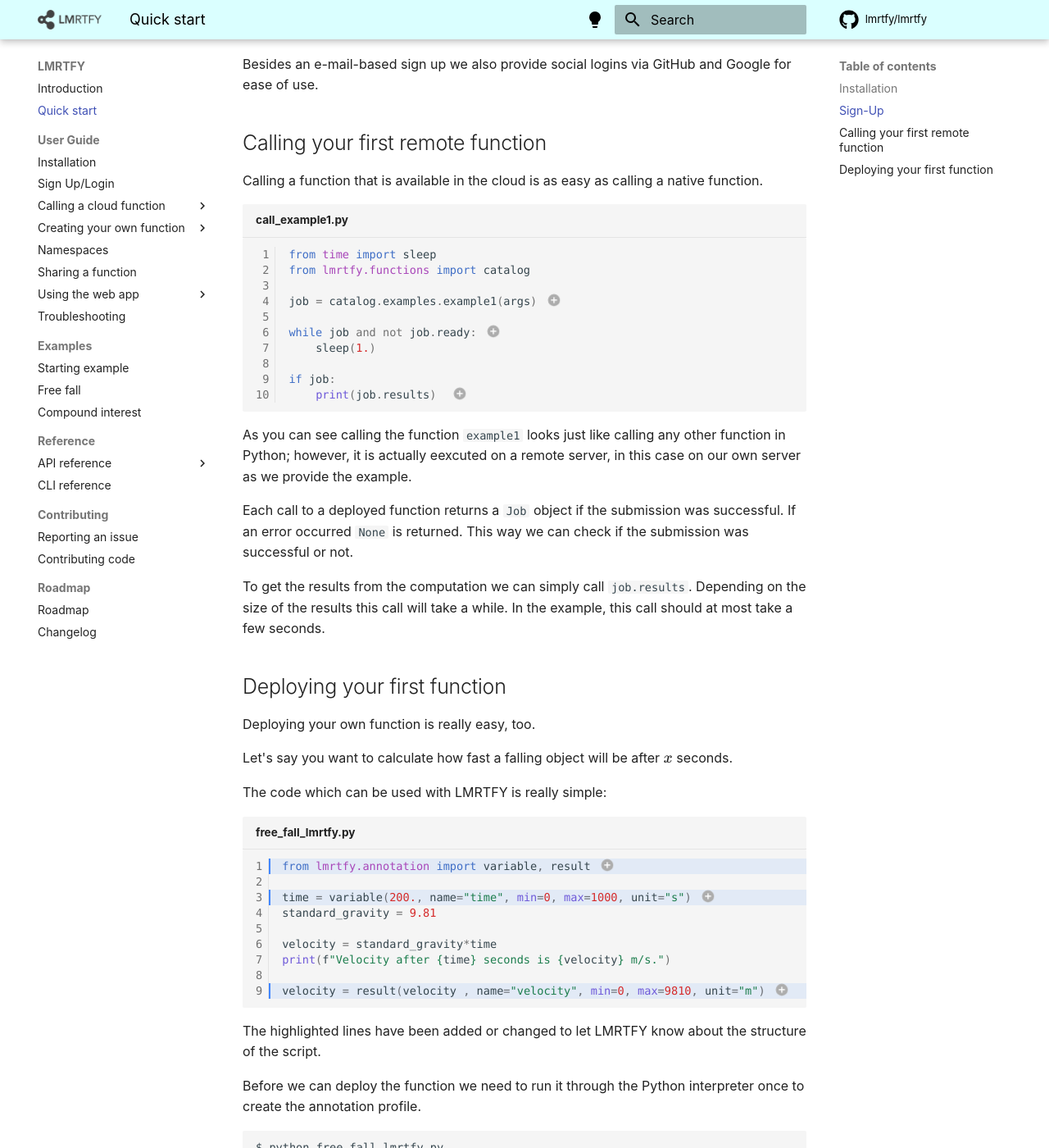
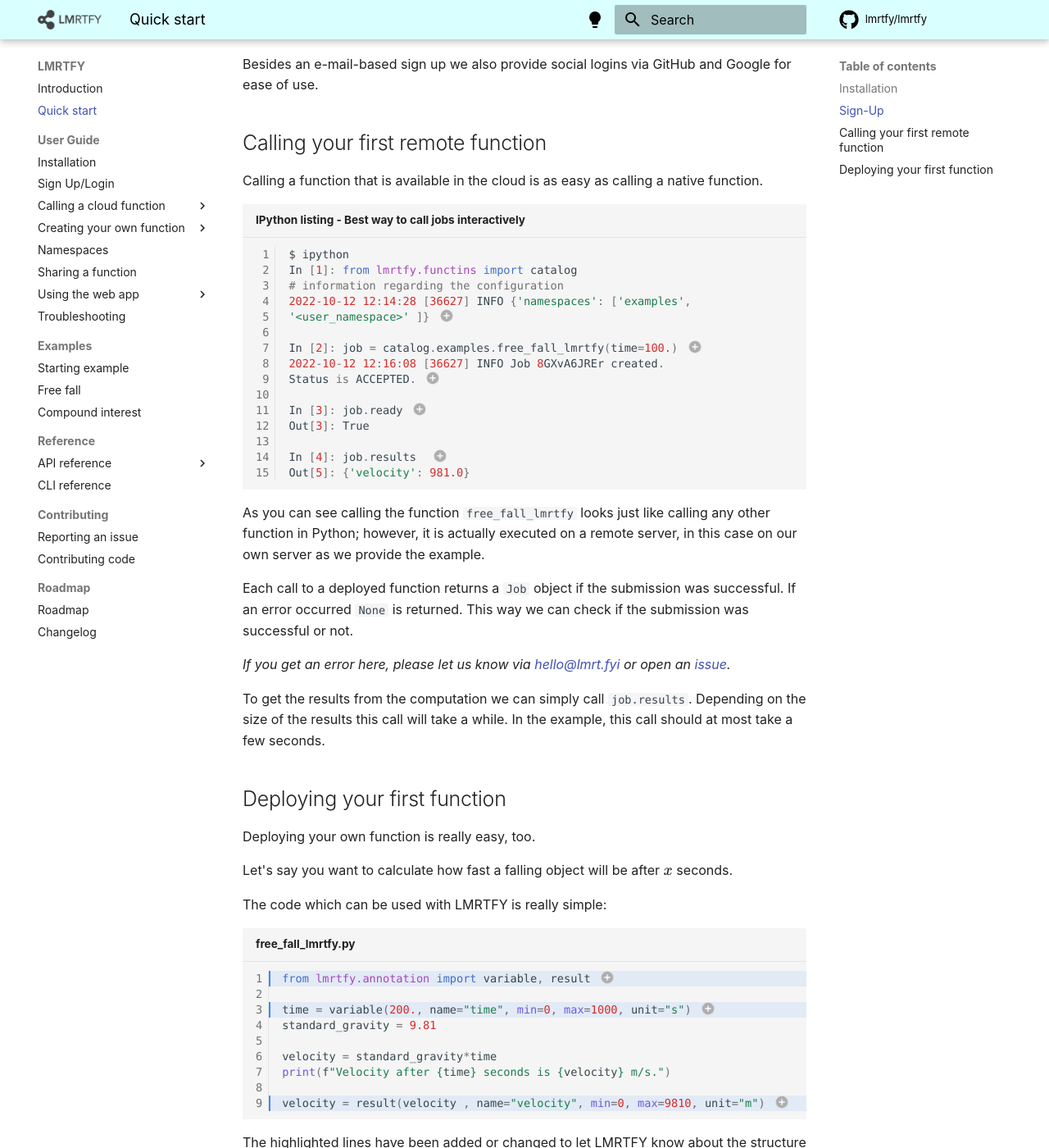
Before and after one commit to lmrtfy/lmrtfy, an MkDocs documentation site: the page built from docs/quickstart.md, in a window 1280 px wide and 1400 px high, scrolled down 587 px. Shown: the whole window at 82% size. Built offline with MkDocs 1.6.1 and Material for MkDocs 9.7.7, drawn with Linux system fonts in a browser that asks for light colours; comment, search, counter and statistics services are not loaded; the version menu is left out; some of the changed text lies outside the part shown.

Commit message:
improved quick start

````diff
--- a/docs/quickstart.md
+++ b/docs/quickstart.md
@@ -23,26 +23,31 @@ Besides an e-mail-based sign up we also provide social logins via GitHub and Goo
 # Calling your first remote function
 Calling a function that is available in the cloud is as easy as calling a native function.
 
-```py title="call_example1.py" linenums="1"
-from time import sleep
-from lmrtfy.functions import catalog
+```py title="IPython listing - Best way to call jobs interactively" linenums="1"
+$ ipython
+In [1]: from lmrtfy.functins import catalog
+# information regarding the configuration
+2022-10-12 12:14:28 [36627] INFO {'namespaces': ['examples',
+'<user_namespace>' ]} # (1)!
 
-job = catalog.examples.example1(args) # (1)!
+In [2]: job = catalog.examples.free_fall_lmrtfy(time=100.) # (2)!
+2022-10-12 12:16:08 [36627] INFO Job 8GXvA6JREr created.
+Status is ACCEPTED. # (3)!
 
-while job and not job.ready: # (2)!
-    sleep(1.)
+In [3]: job.ready # (4)!
+Out[3]: True
 
-if job:
-    print(job.results)  # (3)!
-
-
+In [4]: job.results  # (5)!
+Out[5]: {'velocity': 981.0}
 ```
 
-1. This calls the function `example1` in the LMRTFY namespace `example`. The function is executed
-   on a remote resource.
-2. If `job` is not valid the call did not succeed. `job.ready` queries the job status and becomes
-   true once the results are ready.
-3. `job.results` gets the results from LMRTFY as JSON:
+1. If you want to know more about namespaces go [here](user_guide/namespaces.md).
+2. This calls the function `free_fall_lmrtfy` in the LMRTFY namespace `example`. The function is executed
+   on a remote resource that has been provided by us.
+3. The job is created and that status is `ACCEPTED`. Sometimes the computation is so quick that it
+immediately returns `RESULTS_READY`.
+4. `job.ready` checks if the results are computed and ready to be fetched with `job.results`
+5. `job.results` gets the results from LMRTFY as JSON:
 ```json
 {
   "<variable name>": <value>,
@@ -50,12 +55,15 @@ if job:
 }
 ```
 
-As you can see calling the function `example1` looks just like calling any other function in Python;
-however, it is actually eexcuted on a remote server, in this case on our own server as we provide the
+As you can see calling the function `free_fall_lmrtfy` looks just like calling any other function in Python;
+however, it is actually executed on a remote server, in this case on our own server as we provide the
 example.
 
 Each call to a deployed function returns a `Job` object if the submission was successful. If an error
 occurred `None` is returned. This way we can check if the submission was successful or not.
+
+_If you get an error here, please let us know via [hello@lmrt.fyi](mailto:hello@lmrt.fyi) or open an
+[issue](https://github.com/lmrtfy/lmrtfy/issues)._
 
 To get the results from the computation we can simply call `job.results`. Depending on the size of the
 results this call will take a while. In the example, this call should at most take a few seconds.
@@ -97,8 +105,6 @@ To deploy this function on your laptop you simply run
 ```shell
 $ lmrtfy deploy free_fall_lmrtfy.py --local
 ```
-This makes the function available in your catalog as `free_fall_lmrtfy` and starts a runner on your
-laptop. Nobody but you can call the function unless you share it with others. When you stop the
-runner calling this function will not yield any results.
-
-Calling the deployed function becomes as simple as `#!python catalog.free_fall_lmrtfy(time=200.)`.
+This makes the function available in your catalog as `catatlog.<user_namespace>.free_fall_lmrtfy`
+and starts a runner on your laptop. Nobody but you can call the function unless you
+[share it](user_guide/sharing/sharing.md) with others. If no runner is deployed the
````
